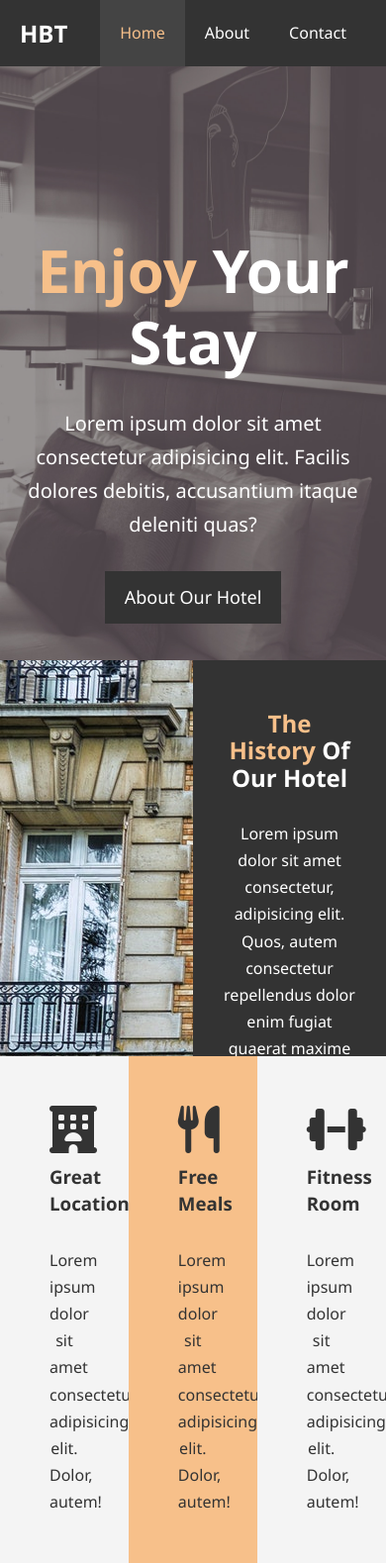
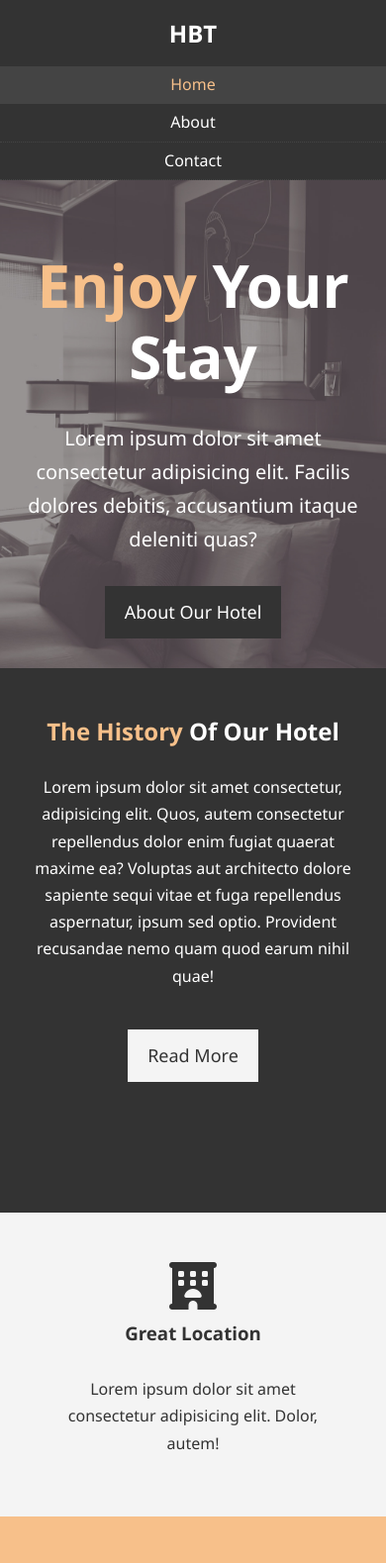
Before and after one commit to lorenarms/HTML-and-CSS-Project-Hotel, a plain HTML site: page Project-Hotel/index.html in a window 390 px wide. Shown: the top 1579 px of the page at 99% size. Drawn offline with Linux system fonts and the light colour scheme.

Commit message:
mobile-friendly

```diff
--- a/Project-Hotel/about.html
+++ b/Project-Hotel/about.html
@@ -7,6 +7,7 @@
   <meta name="description" content="Welcome to the most extraordinary hotel in Boston, Massachusetts.">
   <meta name="keywords" content="hotel,boston hotel,new england hotel">
   <link rel="stylesheet" href="css/style-index.css">
+  <link rel="stylesheet" media="screen and (max-width: 768px)" href="css/mobile.css">
   <title>Project Hotel | About</title>
 </head>
 <body>
--- /dev/null
+++ b/Project-Hotel/css/mobile.css
@@ -0,0 +1,83 @@
+
+/* Un-sticky header */
+#header {
+  position: relative;
+}
+
+/* Center the Logo */
+#navbar .logo {
+  float: none;
+  text-align: center;
+
+}
+
+/* Center the menu */
+#navbar ul, #navbar ul li {
+  float: none;
+  margin: 0px;
+}
+
+#navbar ul li a {
+  padding: 5px;
+
+  border-bottom: #444 dotted 1px;
+}
+
+#navbar .container {
+  padding: 0px;
+}
+
+/* Showcase */
+#showcase {
+  height: 100%;
+
+}
+
+#showcase .showcase-content {
+  padding-top: 70px;
+  padding-bottom: 30px;
+}
+
+
+/* Home Info */
+#home-info {
+  height: 550px;
+}
+
+#home-info .info-img {
+  display: none;
+}
+
+#home-info .info-content {
+  float: none;
+  width: 100%;
+}
+
+/* Boxes */
+.box {
+  float: none;
+  width: 100%;
+}
+
+/* About */
+#about-info .info-right,
+#about-info .info-left {
+  float: none;
+  width: 100%;
+  min-height: 100%;
+
+}
+
+.l-heading {
+  text-align: center;
+}
+
+#about-info .info-right{
+  margin-top: 30px;
+}
+
+/* Contact */
+
+#contact-info .box {
+  border-bottom: #444 dotted 1px;
+}
--- a/Project-Hotel/css/style-index.css
+++ b/Project-Hotel/css/style-index.css
@@ -84,6 +84,7 @@ p {
 
 .l-heading {
   font-size: 40px;
+  line-height: 1.2;
 }
 
 /* Padding */
@@ -227,7 +228,7 @@ p {
 /* Testimonials */
 #testimonials {
 
-  height: 600px;
+  height: 100%;
   background: url('../img/test-bg.jpg') no-repeat
   center center/cover;
   padding-top: 100px;
--- a/Project-Hotel/index.html
+++ b/Project-Hotel/index.html
@@ -8,6 +8,7 @@
   <meta name="keywords" content="hotel,boston hotel,new england hotel">
   <script src="https://kit.fontawesome.com/0773c5b0ba.js" crossorigin="anonymous"></script>
   <link rel="stylesheet" href="css/style-index.css">
+  <link rel="stylesheet" media="screen and (max-width: 768px)" href="css/mobile.css">
   <title>Project Hotel | Welcome</title>
 </head>
 <body>
```
Also changed, not shown: Project-Hotel/contact.html (+1 -0 lines).
